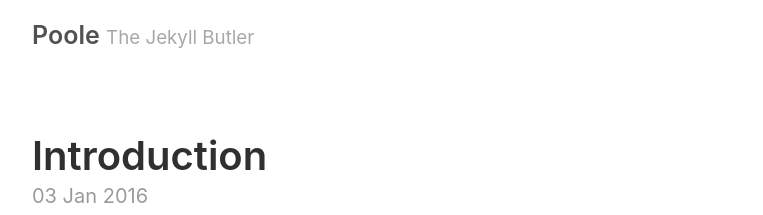
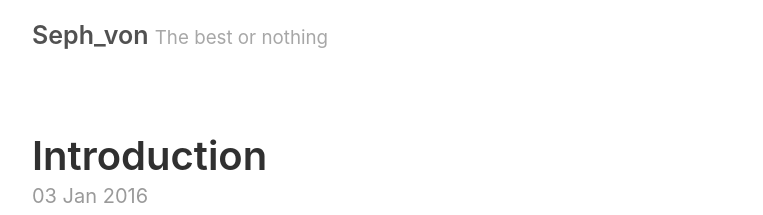
Before and after one commit to fwlong/fwlong.github.io, a Jekyll site: the page built from index.html, in a window 1280 px wide. Shown: the top 215 px of the page, without its empty margins (258-1021 px from the left). Built offline with Jekyll 4.4.1, drawn with Linux system fonts in a browser that asks for light colours; the list of posts is cut into pages by our own code.

Commit message:
modify self info

```diff
--- a/_config.yml
+++ b/_config.yml
@@ -2,9 +2,9 @@
 permalink:           pretty
 
 # Setup
-title:               Poole
-tagline:             The Jekyll Butler
-url:                 http://getpoole.com
+title:               Seph_von
+tagline:             The best or nothing
+url:                 http://fwlong.github.io
 paginate:            1
 baseurl:             ""
 
@@ -17,14 +17,14 @@ sass:
 
 # About/contact
 author:
-  name:              Mark Otto
-  url:               https://twitter.com/mdo
-  email:             markdotto@gmail.com
+  name:              Seph_von
+  url:               http://fwlong.github.io
+  email:             sephiroth.von@gmial.com
 
 # Custom vars
 version:             2.0.0
 github:
-  repo:              https://github.com/poole/poole
+  repo:              https://github.com/fwlong
 
 # Gems
 gems:
```
Also changed, not shown: public/apple-touch-icon-precomposed.png (deleted), public/header.jpg (added).
